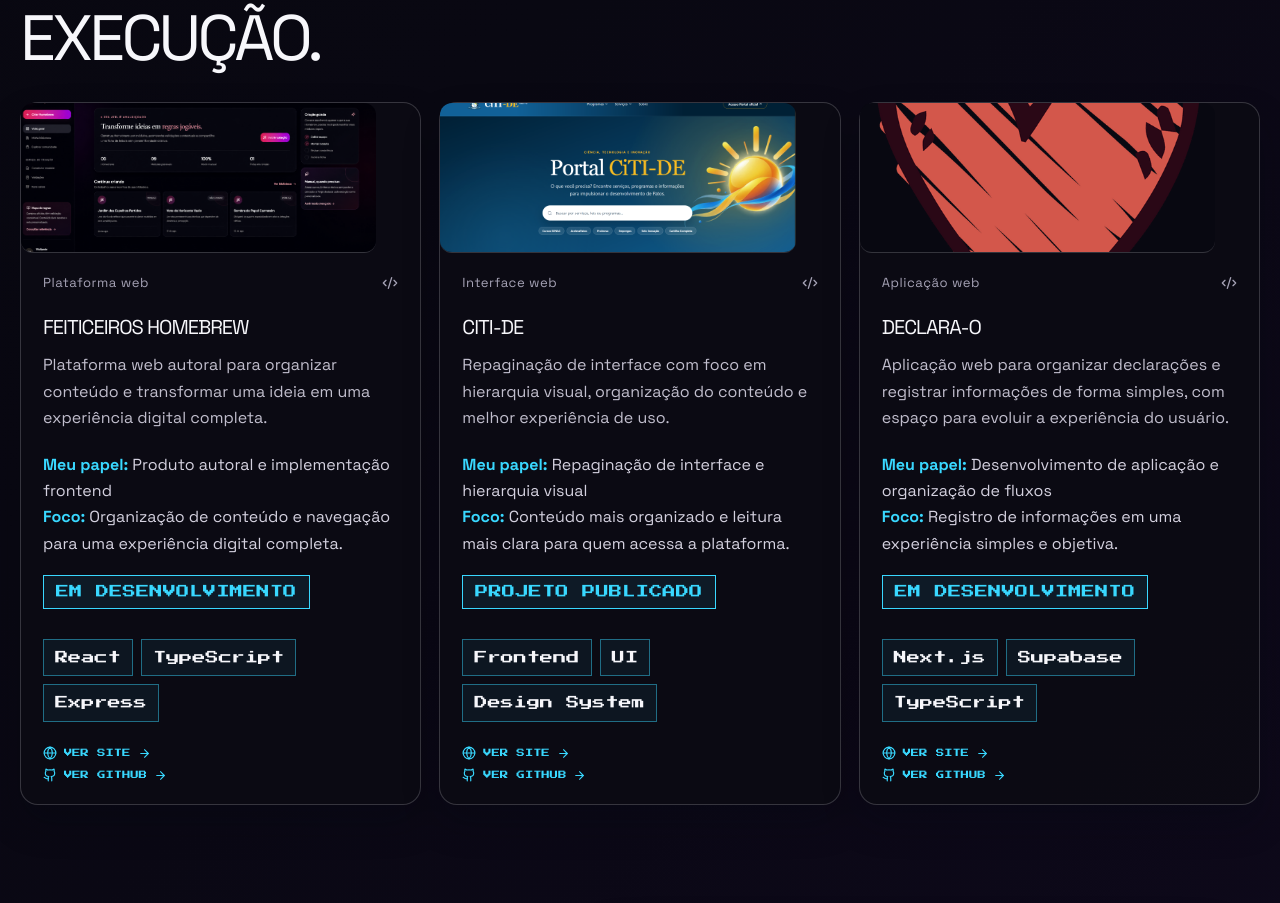
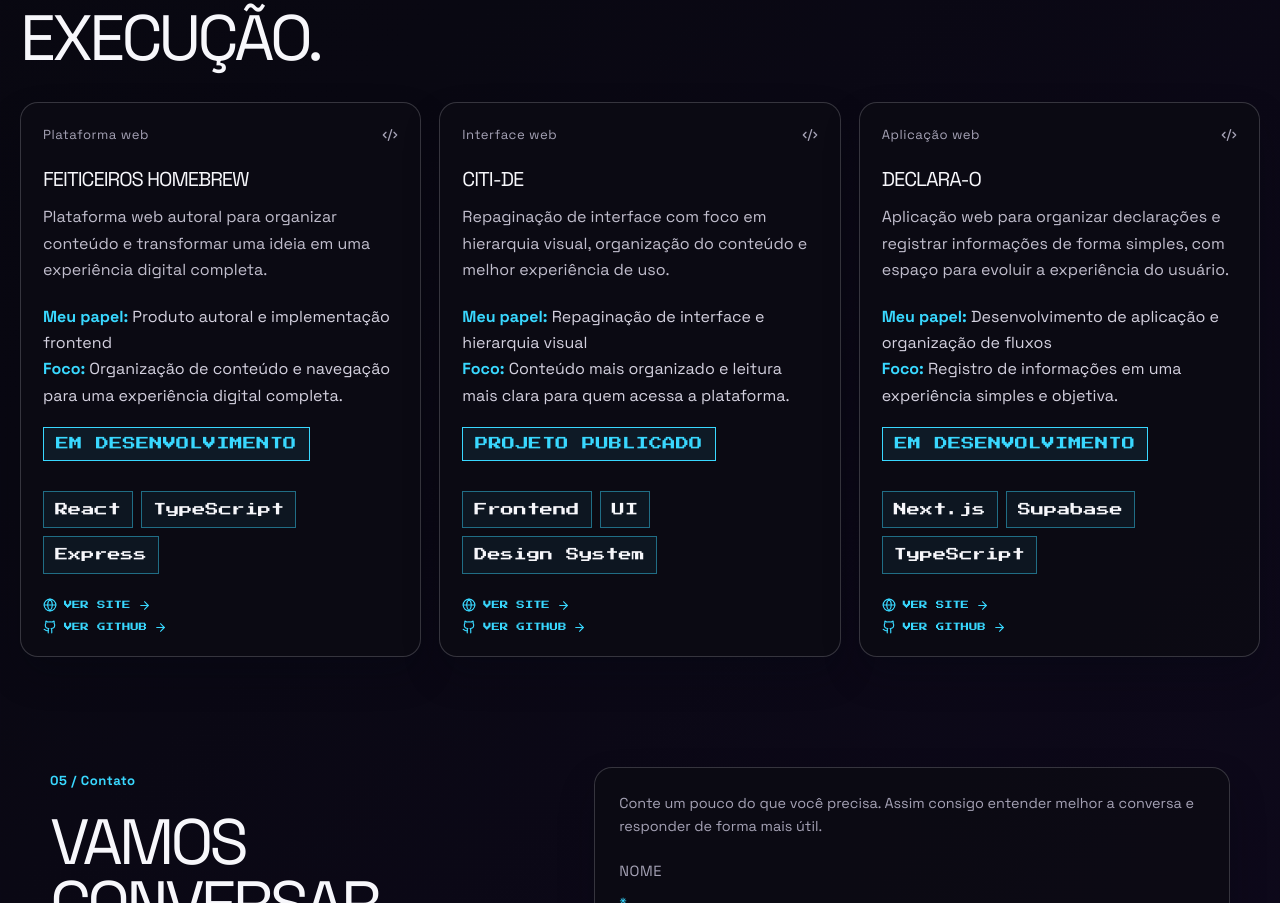
Before and after one commit to otavio2019/otavio-portfolio, a React (Vite) app in the folder client/: page / in a window 1280 px wide. Shown: the part 3348-4251 px from the top of the page. Built offline with nearby package versions, Linux system fonts and the light colour scheme.

Commit message:
style: simplify featured project cards

```diff
--- a/client/src/pages/HomeSections.tsx
+++ b/client/src/pages/HomeSections.tsx
@@ -283,17 +283,6 @@ export function ProjectsSection() {
         <div className="projects-grid">
           {projects.map(project => (
             <article key={project.title} className="project-card">
-              <div className="project-preview pixel-project-preview">
-                <span className="pixel-project-overlay" aria-hidden="true" />
-                <img
-                  src={project.preview}
-                  alt={`Preview visual do projeto ${project.title}`}
-                  width="640"
-                  height="360"
-                  loading="lazy"
-                  decoding="async"
-                />
-              </div>
               <div className="project-topline">
                 <span>{project.type}</span>
                 <Code2 size={16} />
```
